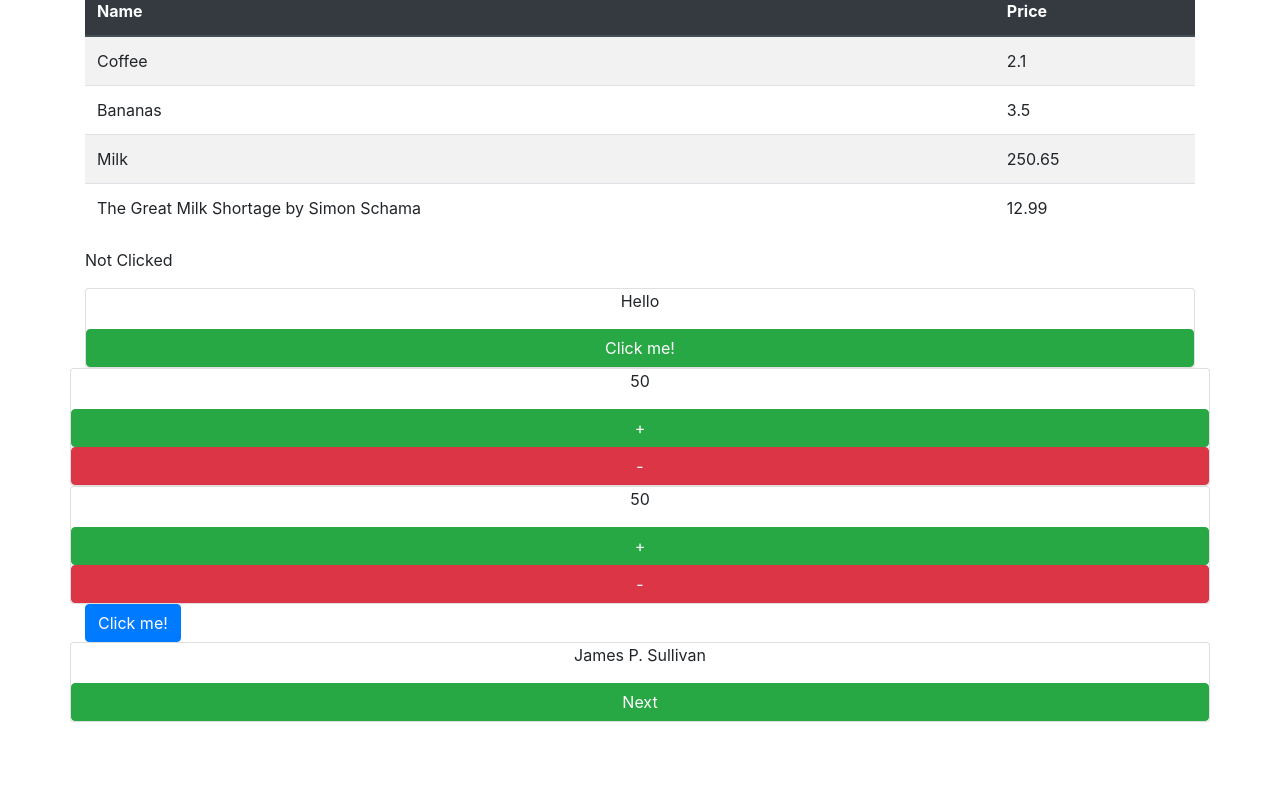
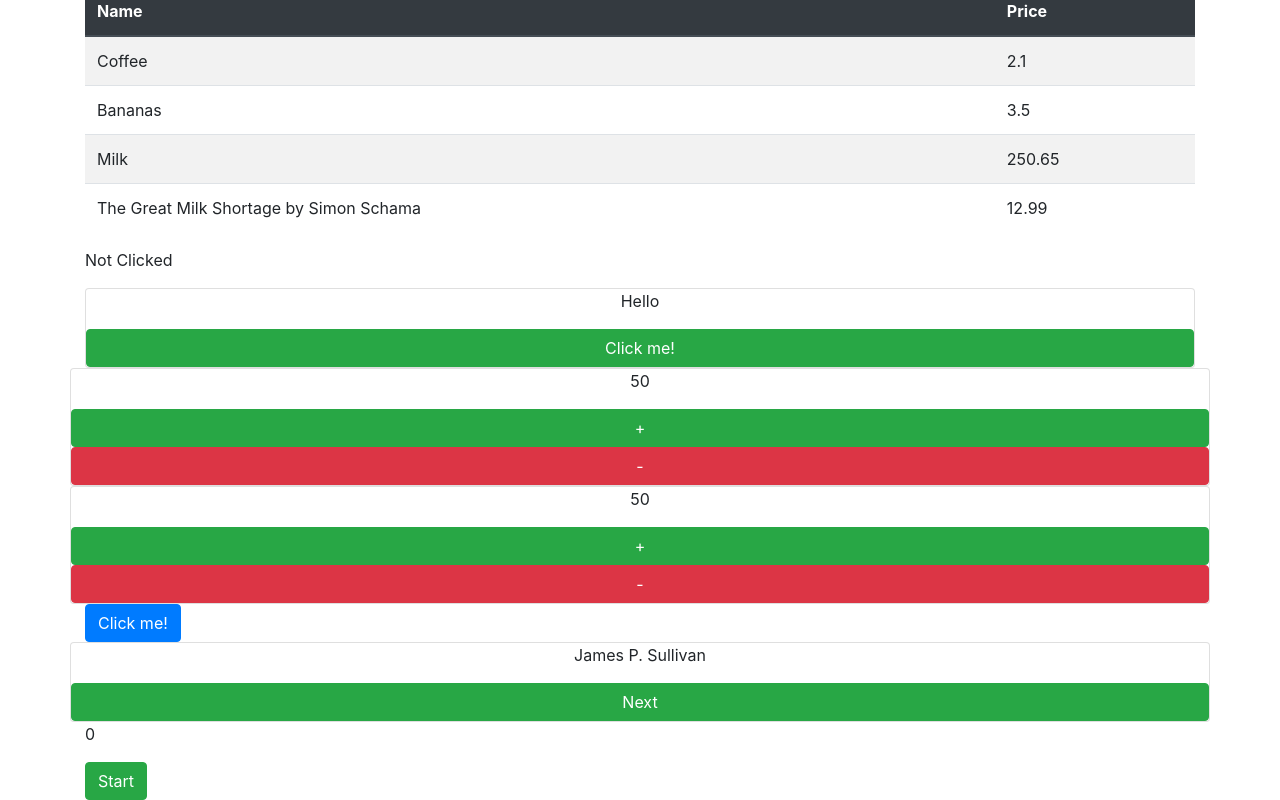
Before and after one commit to deanssmart/react-developme-week9, a React (Create React App) app: page / in a window 1280 px wide. Shown: the part 1524-2324 px from the top of the page. Before the commit the page ends 2246 px from the top, so only its background shows below. Built offline with nearby package versions, Linux system fonts and the light colour scheme.

Commit message:
WIP LameGame component

```diff
--- a/src/components/Counter.js
+++ b/src/components/Counter.js
@@ -12,15 +12,13 @@ class Counter extends Component {
 
     handleClickPos() {
         if(this.state.counter < this.props.max){
-            let counter = this.state.counter + 1;
-            this.setState({ counter: counter});
+            this.setState({ counter: this.state.counter + 1});
         }
     }
 
     handleClickNeg() {
         if(this.state.counter > 0){
-            let counter = this.state.counter - 1;
-            this.setState({ counter: counter});
+            this.setState({ counter: this.state.counter - 1});
         }
     }
 
@@ -31,8 +29,8 @@ class Counter extends Component {
         return (
             <div className="card row">
                 <p className="text-center">{ counter }</p>
-                <button className="btn btn-success"  onClick={ this.handleClickPos }>+</button>
-                <button className="btn btn-danger"  onClick={ this.handleClickNeg }>-</button>
+                <button className="btn btn-success" onClick={ this.handleClickPos }>+</button>
+                <button className="btn btn-danger" onClick={ this.handleClickNeg }>-</button>
             </div>
         );
     }
--- a/src/components/RollCall.js
+++ b/src/components/RollCall.js
@@ -4,22 +4,20 @@ class RollCall extends Component {
     constructor(props) {
         super(props);
 
-        this.state = { position: 0};
+        this.state = { position: 0 };
 
         this.handleClick = this.handleClick.bind(this);
     }
 
     handleClick() {
-        let { names } = this.props;
+        const { names } = this.props;
 
         let position = this.state.position === names.length - 1 ? 0 : this.state.position + 1;
 
         this.setState({ position: position });
-
     }
 
     render() {
-
         const { position } = this.state;
         const { names } = this.props;
 
--- a/src/components/StepCounter.js
+++ b/src/components/StepCounter.js
@@ -12,15 +12,13 @@ class StepCounter extends Component {
 
     handleClickPos() {
         if(this.state.counter < this.props.max){
-            let counter = this.state.counter + this.props.step;
-            this.setState({ counter: counter});
+            this.setState({ counter: this.state.counter + this.props.step});
         }
     }
 
     handleClickNeg() {
         if(this.state.counter > 0){
-            let counter = this.state.counter - this.props.step;
-            this.setState({ counter: counter});
+            this.setState({ counter: this.state.counter - this.props.step});
         }
     }
 
--- a/src/components/Stuff.js
+++ b/src/components/Stuff.js
@@ -13,6 +13,7 @@ import CatchMeIfYouCan from './CatchMeIfYouCan';
 import RollCall from './RollCall';
 import Colours from '../tricksy-components/Colours';
 import Die from '../tricksy-components/Die';
+import LameGame from '../tricksy-components/LameGame';
 
 const Stuff = ({ square }) => (
     <>
@@ -35,7 +36,7 @@ const Stuff = ({ square }) => (
         <StepCounter initial={ 50 } max={ 100 } step={ 5 }/>
         <CatchMeIfYouCan jump={ 100 } />
         <RollCall names={ ["James P. Sullivan", "Mike Wazowski", "Boo", "Randall Boggs", "Roz", "Fungus"] }/>
-
+        <LameGame aim={ 5 } />
 
     </>
 );
--- a/src/tricksy-components/Colours.js
+++ b/src/tricksy-components/Colours.js
@@ -10,12 +10,12 @@ class Colours extends Component {
     }
 
     handleClick() {
-        let { colours } = this.props;
+        const { colours } = this.props;
 
         let index = this.state.index === colours.length - 1 ? 0 : this.state.index + 1;
 
         this.setState({ index: index });
-
+        // can also write this as this.setState({ index }); as they have the same name
     }
 
     render() {
--- /dev/null
+++ b/src/tricksy-components/LameGame.js
@@ -0,0 +1,51 @@
+import React, { Component } from 'react';
+
+class LameGame extends Component {
+    constructor(props) {
+        super(props);
+
+        this.state = {
+                        playing: false,
+                        start: 0,
+                        stop: 0,
+                    };
+
+        this.handleClickStart = this.handleClickStart.bind(this);
+        this.handleClickStop = this.handleClickStop.bind(this);
+    }
+
+    handleClickStart() {
+        this.setState({ playing: true, start: Date.now() });
+    }
+
+    handleClickStop() {
+        this.setState({ playing: false, stop: Date.now() })
+    }
+
+    render() {
+        const { playing } = this.state;
+        const { start } = this.state;
+        const { stop } = this.state;
+        const { aim } = this.props;
+
+        let time = (stop - start)/1000;
+
+        return (
+            <div>
+                <p style={{ visibility: playing ? 'hidden' : 'visible' }}>{ time }</p>
+                <button
+                    style={{ display: playing ? 'none' : 'block' }}
+                    className="btn btn-success"
+                    onClick={ this.handleClickStart }>
+                        Start
+                </button>
+                <button
+                    style={{ display: playing ? 'block' : 'none' }}
+                    className="btn btn-success"
+                    onClick={ this.handleClickStop }>Now</button>
+            </div>
+        );
+    }
+}
+
+export default LameGame;
```
